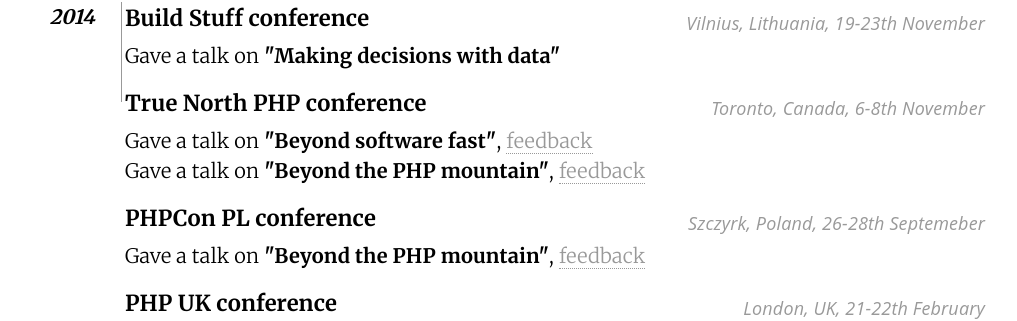
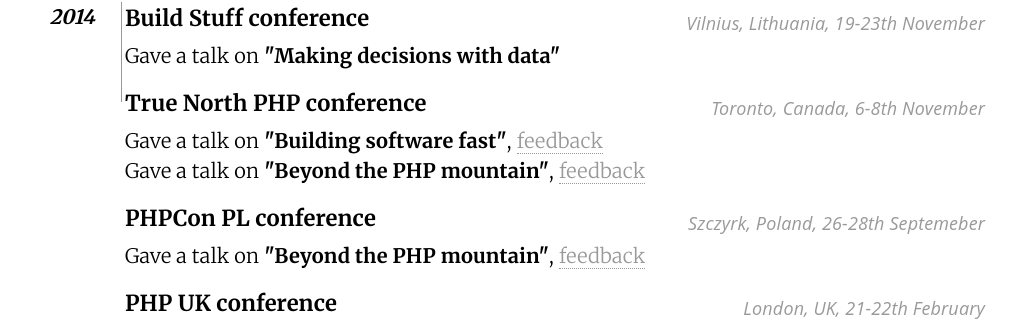
Before and after one commit to juokaz/juokaz.com, a Jekyll site: the page built from conferences.html, in a window 1280 px wide and 900 px high, scrolled down 711 px. Shown: the part 132-453 px from the top of the window, without its empty margins (125-1142 px from the left). Built offline with Jekyll 4.4.1, drawn with Linux system fonts in a browser that asks for light colours; nearby versions of some CDN libraries.

Commit message:
Fixed Building software fast talk title

```diff
--- a/_config.yml
+++ b/_config.yml
@@ -13,7 +13,7 @@
       location: Toronto, Canada
       date: 6-8th November
       spoken:
-          - title: "Beyond software fast"
+          - title: "Building software fast"
             feedback: http://joind.in/talk/view/12706
           - title: "Beyond the PHP mountain"
             feedback: http://joind.in/talk/view/12705
```
